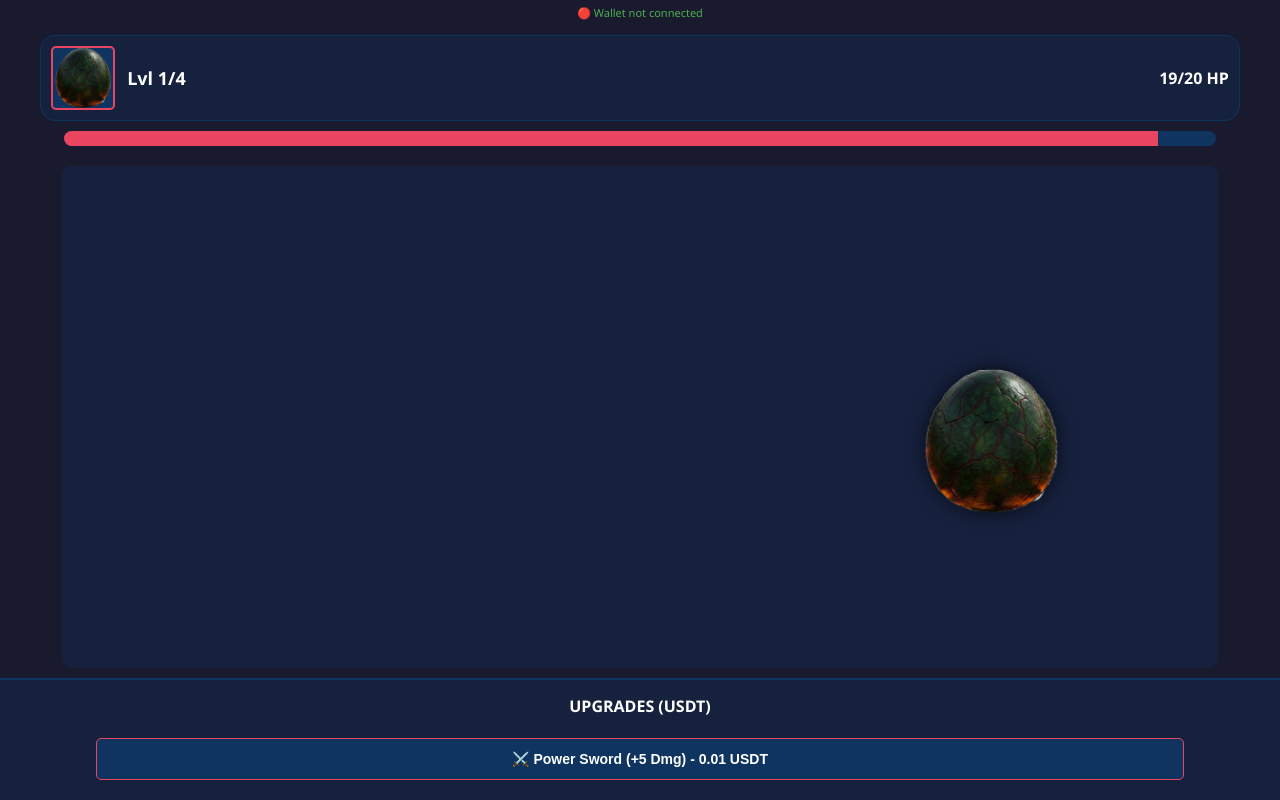
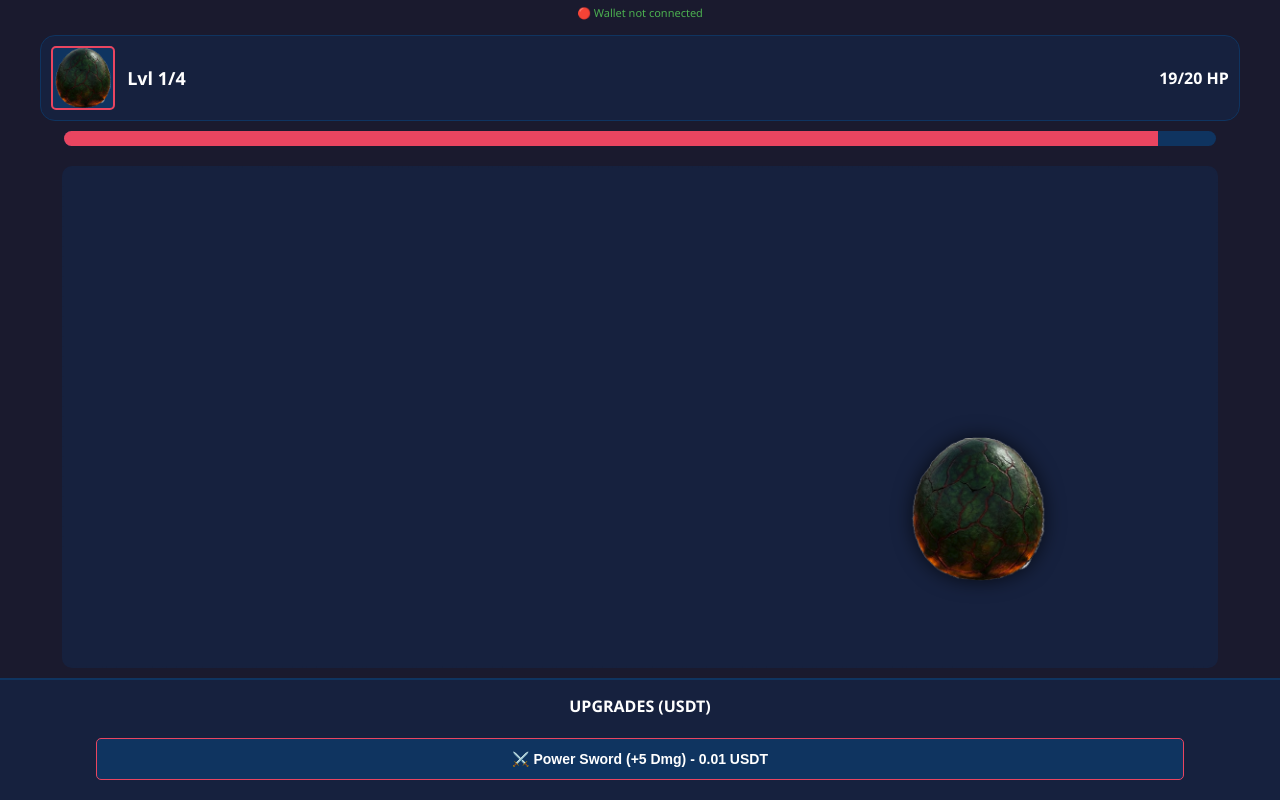
Before and after one commit to sp74940/Dragonslayer, a plain HTML site: page index.html in a window 1280 px wide. Both pictures are taken after a click on the picture 640 px from the left and 417 px from the top of the page. Drawn offline with Linux system fonts and the light colour scheme.

Commit message:
Update index.html

```diff
--- a/index.html
+++ b/index.html
@@ -3,7 +3,7 @@
 <head>
     <meta charset="UTF-8">
     <meta name="viewport" content="width=device-width, initial-scale=1.0">
-    <title>Dragon Slayer - Dynamic Edition</title>
+    <title>Dragon Slayer - Fixed Boundaries</title>
     <script src="https://cdn.ethers.io/lib/ethers-5.2.umd.min.js" type="application/javascript"></script>
     <style>
         body {
@@ -38,10 +38,9 @@
         .hud-left { display: flex; align-items: center; }
 
         #dragon-portrait {
-            /* Portrait dynamique : 1/8ème de la largeur du HUD environ */
             width: 12.5vw;
             height: 12.5vw;
-            max-width: 60px; /* Limite pour les grands écrans */
+            max-width: 60px;
             max-height: 60px;
             border-radius: 5px;
             border: 2px solid #e94560;
@@ -50,7 +49,7 @@
             object-fit: contain;
         }
 
-        /* --- Zone de Jeu --- */
+        /* --- Zone de Combat --- */
         #game-area {
             position: relative;
             width: 90%;
@@ -59,24 +58,23 @@
             background-color: #16213e;
             border-radius: 10px;
             margin: 10px;
-            overflow: hidden;
+            overflow: hidden; /* Empêche tout débordement visuel */
         }
 
         #monster {
-            /* TAILLE DYNAMIQUE : 1/8ème de la largeur de la zone (approx 12.5%) */
-            width: 12.5%;
+            width: 12.5%; /* 1/8 de la largeur */
             height: auto;
-            aspect-ratio: 1 / 1; /* Force le carré */
+            aspect-ratio: 1 / 1;
             cursor: pointer;
             position: absolute;
             top: 50%;
             left: 50%;
-            /* Centrage dynamique */
-            transform: translate(-50%, -50%);
-            transition: transform 0.05s, top 0.1s, left 0.1s;
+            transform: translate(-50%, -50%); /* Centrage sur le point de coordonnées */
+            transition: transform 0.05s, top 0.15s ease-out, left 0.15s ease-out;
             object-fit: contain;
             filter: drop-shadow(0 0 10px rgba(0,0,0,0.7));
             -webkit-user-drag: none;
+            z-index: 5;
         }
 
         #health-bar-container {
@@ -126,7 +124,7 @@
         <div id="health-bar"></div>
     </div>
 
-    <div id="game-area" id="combat-zone">
+    <div id="game-area">
         <img id="monster" src="" onclick="attackMonster()" alt="Dragon">
     </div>
 
@@ -138,12 +136,14 @@
     </div>
 
     <script>
+        // --- CONFIGURATION ---
         const usdtAddress = "0x48065fbBE25f71C9282dd5e1cD6D6A887483D5e";
         const RECEIVER_ADDRESS = "0xE4A3A42142563adC08CcFE3Baf82dc207141732C";
 
         const tokenAbi = ["function transfer(address to, uint256 amount) returns (bool)", "function decimals() view returns (uint8)"];
         let provider, signer, userAddress;
 
+        // --- GAME STATE ---
         let level = 1;
         const maxLevel = 4;
         let damage = 1;
@@ -161,8 +161,8 @@
             if (currentHp <= 0) return;
             currentHp -= damage;
 
-            // Animation de dégâts (on garde le translate pour le centrage)
-            monsterEl.style.transform = "translate(-50%, -50%) scale(0.8) rotate(" + (Math.random()*10 - 5) + "deg)";
+            // Feedback de dégâts
+            monsterEl.style.transform = "translate(-50%, -50%) scale(0.85) rotate(" + (Math.random()*12 - 6) + "deg)";
             setTimeout(() => { monsterEl.style.transform = "translate(-50%, -50%) scale(1)"; }, 50);
 
             if (currentHp <= 0) {
@@ -174,25 +174,20 @@
         }
 
         function moveMonster() {
-            // Calcul dynamique basé sur la largeur réelle de la zone
             const zoneWidth = gameArea.clientWidth;
             const zoneHeight = gameArea.clientHeight;
 
-            // La taille du monstre est 12.5% (1/8) de la largeur
-            const monsterSize = zoneWidth * 0.125;
+            // Marge de sécurité (15% pour être sûr que les bords ne touchent pas le cadre)
+            const marginPercent = 15;
+            const minPos = marginPercent;
+            const maxPos = 100 - marginPercent;
 
-            // On calcule les positions en laissant une marge pour que le centre
-            // du monstre ne sorte pas (en tenant compte du translate(-50%, -50%))
-            const minPos = 10; // Marge bordure
-            const maxX = zoneWidth - monsterSize;
-            const maxY = zoneHeight - monsterSize;
+            // Calcul de la position aléatoire en pourcentage du cadre
+            const newX = Math.random() * (maxPos - minPos) + minPos;
+            const newY = Math.random() * (maxPos - minPos) + minPos;
 
-            const newX = Math.random() * (maxX - minPos) + minPos;
-            const newY = Math.random() * (maxY - minPos) + minPos;
-
-            // On utilise des pourcentages pour que ça reste fluide si on tourne l'écran
-            monsterEl.style.left = (newX / zoneWidth * 100) + "%";
-            monsterEl.style.top = (newY / zoneHeight * 100) + "%";
+            monsterEl.style.left = newX + "%";
+            monsterEl.style.top = newY + "%";
         }
 
         function defeatMonster() {
@@ -208,7 +203,6 @@
                     level++;
                     maxHp = Math.floor(maxHp * 2.5);
                     currentHp = maxHp;
-                    // Reset au centre
                     monsterEl.style.left = "50%";
                     monsterEl.style.top = "50%";
                     updateVisuals();
@@ -236,6 +230,7 @@
             document.getElementById('level-display').textContent = level;
         }
 
+        // --- BLOCKCHAIN LOGIC ---
         window.onload = async function() {
             if (window.ethereum && window.ethereum.isMiniPay) {
                 document.getElementById('wallet-status').textContent = "🟢 MiniPay Connected";
@@ -263,7 +258,7 @@
                 btn.innerHTML = "✅ Sword Upgraded";
                 btn.style.backgroundColor = "#27ae60";
             } catch (error) {
-                alert("Failed.");
+                alert("Transaction failed.");
                 btn.innerHTML = "⚔️ Power Sword (+5 Dmg) - 0.01 USDT";
                 btn.disabled = false;
             }
```
